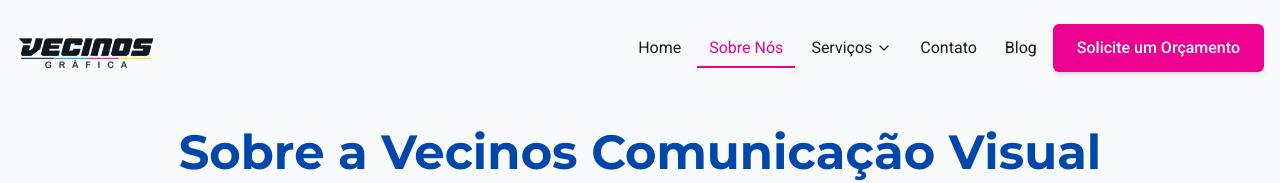
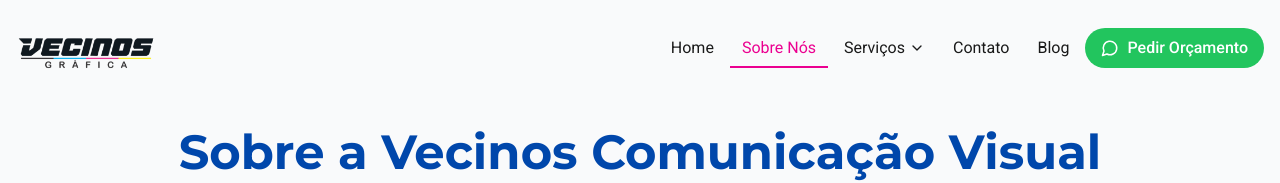
Before and after one commit to andremoller3/vibrant-print-portal, a React (Vite) app: page /sobre in a window 1280 px wide. Shown: the top 183 px of the page. Built offline with nearby package versions, Linux system fonts and the light colour scheme.

Commit message:
Refactor: Update WhatsApp CTA button style
Update the style of all WhatsApp call-to-action buttons to match the provided image.

```diff
--- a/src/components/Footer.tsx
+++ b/src/components/Footer.tsx
@@ -1,6 +1,6 @@
 
 import { Link } from 'react-router-dom';
-import { Phone, Mail, MapPin, Clock, Facebook, Instagram, Linkedin } from 'lucide-react';
+import { Phone, Mail, MapPin, Clock, Facebook, Instagram, Linkedin, MessageCircle } from 'lucide-react';
 
 const Footer = () => {
   return (
@@ -57,7 +57,7 @@ const Footer = () => {
                 <Link to="/sobre" className="text-gray-300 hover:text-vecinos-orange transition-colors duration-300">Sobre Nós</Link>
               </li>
               <li>
-                <Link to="/servicos" className="text-gray-300 hover:text-vecinos-orange transition-colors duration-300">Serviços</Link>
+                <Link to="/servicos/banners-faixas-fachadas" className="text-gray-300 hover:text-vecinos-orange transition-colors duration-300">Serviços</Link>
               </li>
               <li>
                 <Link to="/contato" className="text-gray-300 hover:text-vecinos-orange transition-colors duration-300">Contato</Link>
@@ -73,19 +73,19 @@ const Footer = () => {
             <h4 className="text-lg font-montserrat font-bold mb-6 text-white">Nossos Serviços</h4>
             <ul className="space-y-3">
               <li>
-                <Link to="/servicos" className="text-gray-300 hover:text-vecinos-orange transition-colors duration-300">Banners e Faixas</Link>
+                <Link to="/servicos/banners-faixas-fachadas" className="text-gray-300 hover:text-vecinos-orange transition-colors duration-300">Banners e Faixas</Link>
               </li>
               <li>
-                <Link to="/servicos" className="text-gray-300 hover:text-vecinos-orange transition-colors duration-300">Adesivos e Rótulos</Link>
+                <Link to="/servicos/adesivos-rotulos" className="text-gray-300 hover:text-vecinos-orange transition-colors duration-300">Adesivos e Rótulos</Link>
               </li>
               <li>
-                <Link to="/servicos" className="text-gray-300 hover:text-vecinos-orange transition-colors duration-300">Placas e Fachadas</Link>
+                <Link to="/servicos/banners-faixas-fachadas" className="text-gray-300 hover:text-vecinos-orange transition-colors duration-300">Placas e Fachadas</Link>
               </li>
               <li>
-                <Link to="/servicos" className="text-gray-300 hover:text-vecinos-orange transition-colors duration-300">Envelopamento de Veículos</Link>
+                <Link to="/servicos/adesivacao-veiculo" className="text-gray-300 hover:text-vecinos-orange transition-colors duration-300">Envelopamento de Veículos</Link>
               </li>
               <li>
-                <Link to="/servicos" className="text-gray-300 hover:text-vecinos-orange transition-colors duration-300">Impressão Digital</Link>
+                <Link to="/servicos/panfletos" className="text-gray-300 hover:text-vecinos-orange transition-colors duration-300">Impressão Digital</Link>
               </li>
             </ul>
           </div>
@@ -125,9 +125,10 @@ const Footer = () => {
                 href="https://wa.me/5512979790618"
                 target="_blank"
                 rel="noopener noreferrer"
-                className="btn btn-primary text-sm"
+                className="bg-green-500 hover:bg-green-600 text-white px-4 py-2 rounded-full flex items-center gap-2 transition-colors duration-300 font-medium"
               >
-                Solicite um Orçamento
+                <MessageCircle size={18} />
+                Pedir Orçamento
               </a>
             </div>
           </div>
--- a/src/components/Navbar.tsx
+++ b/src/components/Navbar.tsx
@@ -1,7 +1,7 @@
 
 import { useState, useEffect } from 'react';
 import { Link, useLocation } from 'react-router-dom';
-import { Menu, X, ChevronDown } from 'lucide-react';
+import { Menu, X, ChevronDown, MessageCircle } from 'lucide-react';
 import {
   DropdownMenu,
   DropdownMenuContent,
@@ -102,9 +102,10 @@ const Navbar = () => {
             href="https://wa.me/5512979790618"
             target="_blank"
             rel="noopener noreferrer"
-            className="btn btn-primary ml-4"
+            className="bg-green-500 hover:bg-green-600 text-white px-4 py-2 rounded-full flex items-center gap-2 ml-4 transition-colors duration-300 font-medium"
           >
-            Solicite um Orçamento
+            <MessageCircle size={18} />
+            Pedir Orçamento
           </a>
         </nav>
 
@@ -156,9 +157,10 @@ const Navbar = () => {
               href="https://wa.me/5512979790618"
               target="_blank"
               rel="noopener noreferrer"
-              className="btn btn-primary inline-block mt-6 text-center"
+              className="bg-green-500 hover:bg-green-600 text-white px-4 py-2 rounded-full flex items-center gap-2 mt-6 transition-colors duration-300 font-medium w-fit"
             >
-              Solicite um Orçamento
+              <MessageCircle size={18} />
+              Pedir Orçamento
             </a>
           </nav>
         </div>
--- a/src/pages/services/AdesivacaoVeiculo.tsx
+++ b/src/pages/services/AdesivacaoVeiculo.tsx
@@ -1,5 +1,5 @@
 
-import { ArrowRight, Check, Phone } from 'lucide-react';
+import { ArrowRight, Check, MessageCircle } from 'lucide-react';
 import Navbar from '@/components/Navbar';
 import Footer from '@/components/Footer';
 import { Link } from 'react-router-dom';
@@ -34,10 +34,10 @@ const AdesivacaoVeiculo = () => {
                   href="https://wa.me/5512979790618"
                   target="_blank"
                   rel="noopener noreferrer"
-                  className="btn bg-vecinos-orange text-white hover:bg-opacity-90 inline-flex items-center justify-center"
+                  className="bg-green-500 hover:bg-green-600 text-white px-6 py-3 rounded-full flex items-center gap-2 transition-colors duration-300 font-medium justify-center"
                 >
-                  <Phone size={18} className="mr-2" />
-                  Solicitar Orçamento
+                  <MessageCircle size={18} />
+                  Pedir Orçamento
                 </a>
                 <Link to="/contato" className="btn bg-transparent border-2 border-white text-white hover:bg-white hover:bg-opacity-10">
                   Fale Conosco
@@ -83,10 +83,10 @@ const AdesivacaoVeiculo = () => {
                 href="https://wa.me/5512979790618"
                 target="_blank"
                 rel="noopener noreferrer"
-                className="btn btn-primary inline-flex items-center"
+                className="bg-green-500 hover:bg-green-600 text-white px-6 py-3 rounded-full inline-flex items-center gap-2 transition-colors duration-300 font-medium"
               >
-                Solicitar Orçamento Agora
-                <ArrowRight size={18} className="ml-2" />
+                <MessageCircle size={18} />
+                Pedir Orçamento Agora
               </a>
             </div>
 
@@ -124,9 +124,10 @@ const AdesivacaoVeiculo = () => {
             href="https://wa.me/5512979790618"
             target="_blank"
             rel="noopener noreferrer"
-            className="btn bg-vecinos-orange text-white hover:bg-opacity-90 text-lg px-8 py-3"
+            className="bg-green-500 hover:bg-green-600 text-white px-8 py-4 rounded-full inline-flex items-center gap-2 transition-colors duration-300 font-medium text-lg"
           >
-            Solicitar Orçamento via WhatsApp
+            <MessageCircle size={20} />
+            Pedir Orçamento via WhatsApp
           </a>
         </div>
       </section>
--- a/src/pages/services/AdesivosRotulos.tsx
+++ b/src/pages/services/AdesivosRotulos.tsx
@@ -1,5 +1,5 @@
 
-import { ArrowRight, Check, Phone } from 'lucide-react';
+import { ArrowRight, Check, MessageCircle } from 'lucide-react';
 import Navbar from '@/components/Navbar';
 import Footer from '@/components/Footer';
 import { Link } from 'react-router-dom';
@@ -34,10 +34,10 @@ const AdesivosRotulos = () => {
                   href="https://wa.me/5512979790618"
                   target="_blank"
                   rel="noopener noreferrer"
-                  className="btn bg-vecinos-orange text-white hover:bg-opacity-90 inline-flex items-center justify-center"
+                  className="bg-green-500 hover:bg-green-600 text-white px-6 py-3 rounded-full flex items-center gap-2 transition-colors duration-300 font-medium justify-center"
                 >
-                  <Phone size={18} className="mr-2" />
-                  Solicitar Orçamento
+                  <MessageCircle size={18} />
+                  Pedir Orçamento
                 </a>
                 <Link to="/contato" className="btn bg-transparent border-2 border-white text-white hover:bg-white hover:bg-opacity-10">
                   Fale Conosco
@@ -83,10 +83,10 @@ const AdesivosRotulos = () => {
                 href="https://wa.me/5512979790618"
                 target="_blank"
                 rel="noopener noreferrer"
-                className="btn btn-primary inline-flex items-center"
+                className="bg-green-500 hover:bg-green-600 text-white px-6 py-3 rounded-full inline-flex items-center gap-2 transition-colors duration-300 font-medium"
               >
-                Solicitar Orçamento Agora
-                <ArrowRight size={18} className="ml-2" />
+                <MessageCircle size={18} />
+                Pedir Orçamento Agora
               </a>
             </div>
 
@@ -124,9 +124,10 @@ const AdesivosRotulos = () => {
             href="https://wa.me/5512979790618"
             target="_blank"
             rel="noopener noreferrer"
-            className="btn bg-vecinos-orange text-white hover:bg-opacity-90 text-lg px-8 py-3"
+            className="bg-green-500 hover:bg-green-600 text-white px-8 py-4 rounded-full inline-flex items-center gap-2 transition-colors duration-300 font-medium text-lg"
           >
-            Solicitar Orçamento via WhatsApp
+            <MessageCircle size={20} />
+            Pedir Orçamento via WhatsApp
           </a>
         </div>
       </section>
--- a/src/pages/services/CamisetasPersonalizadas.tsx
+++ b/src/pages/services/CamisetasPersonalizadas.tsx
@@ -1,5 +1,5 @@
 
-import { ArrowRight, Check, Phone } from 'lucide-react';
+import { ArrowRight, Check, MessageCircle } from 'lucide-react';
 import Navbar from '@/components/Navbar';
 import Footer from '@/components/Footer';
 import { Link } from 'react-router-dom';
@@ -34,10 +34,10 @@ const CamisetasPersonalizadas = () => {
                   href="https://wa.me/5512979790618"
                   target="_blank"
                   rel="noopener noreferrer"
-                  className="btn bg-vecinos-orange text-white hover:bg-opacity-90 inline-flex items-center justify-center"
+                  className="bg-green-500 hover:bg-green-600 text-white px-6 py-3 rounded-full flex items-center gap-2 transition-colors duration-300 font-medium justify-center"
                 >
-                  <Phone size={18} className="mr-2" />
-                  Solicitar Orçamento
+                  <MessageCircle size={18} />
+                  Pedir Orçamento
                 </a>
                 <Link to="/contato" className="btn bg-transparent border-2 border-white text-white hover:bg-white hover:bg-opacity-10">
                   Fale Conosco
@@ -83,10 +83,10 @@ const CamisetasPersonalizadas = () => {
                 href="https://wa.me/5512979790618"
                 target="_blank"
                 rel="noopener noreferrer"
-                className="btn btn-primary inline-flex items-center"
+                className="bg-green-500 hover:bg-green-600 text-white px-6 py-3 rounded-full inline-flex items-center gap-2 transition-colors duration-300 font-medium"
               >
-                Solicitar Orçamento Agora
-                <ArrowRight size={18} className="ml-2" />
+                <MessageCircle size={18} />
+                Pedir Orçamento Agora
               </a>
             </div>
 
@@ -124,9 +124,10 @@ const CamisetasPersonalizadas = () => {
             href="https://wa.me/5512979790618"
             target="_blank"
             rel="noopener noreferrer"
-            className="btn bg-vecinos-orange text-white hover:bg-opacity-90 text-lg px-8 py-3"
+            className="bg-green-500 hover:bg-green-600 text-white px-8 py-4 rounded-full inline-flex items-center gap-2 transition-colors duration-300 font-medium text-lg"
           >
-            Solicitar Orçamento via WhatsApp
+            <MessageCircle size={20} />
+            Pedir Orçamento via WhatsApp
           </a>
         </div>
       </section>
--- a/src/pages/services/Cardapios.tsx
+++ b/src/pages/services/Cardapios.tsx
@@ -1,5 +1,5 @@
 
-import { ArrowRight, Check, Phone } from 'lucide-react';
+import { ArrowRight, Check, MessageCircle } from 'lucide-react';
 import Navbar from '@/components/Navbar';
 import Footer from '@/components/Footer';
 import { Link } from 'react-router-dom';
@@ -34,10 +34,10 @@ const Cardapios = () => {
                   href="https://wa.me/5512979790618"
                   target="_blank"
                   rel="noopener noreferrer"
-                  className="btn bg-vecinos-orange text-white hover:bg-opacity-90 inline-flex items-center justify-center"
+                  className="bg-green-500 hover:bg-green-600 text-white px-6 py-3 rounded-full flex items-center gap-2 transition-colors duration-300 font-medium justify-center"
                 >
-                  <Phone size={18} className="mr-2" />
-                  Solicitar Orçamento
+                  <MessageCircle size={18} />
+                  Pedir Orçamento
                 </a>
                 <Link to="/contato" className="btn bg-transparent border-2 border-white text-white hover:bg-white hover:bg-opacity-10">
                   Fale Conosco
@@ -83,10 +83,10 @@ const Cardapios = () => {
                 href="https://wa.me/5512979790618"
                 target="_blank"
                 rel="noopener noreferrer"
-                className="btn btn-primary inline-flex items-center"
+                className="bg-green-500 hover:bg-green-600 text-white px-6 py-3 rounded-full inline-flex items-center gap-2 transition-colors duration-300 font-medium"
               >
-                Solicitar Orçamento Agora
-                <ArrowRight size={18} className="ml-2" />
+                <MessageCircle size={18} />
+                Pedir Orçamento Agora
               </a>
             </div>
 
@@ -124,9 +124,10 @@ const Cardapios = () => {
             href="https://wa.me/5512979790618"
             target="_blank"
             rel="noopener noreferrer"
-            className="btn bg-vecinos-orange text-white hover:bg-opacity-90 text-lg px-8 py-3"
+            className="bg-green-500 hover:bg-green-600 text-white px-8 py-4 rounded-full inline-flex items-center gap-2 transition-colors duration-300 font-medium text-lg"
           >
-            Solicitar Orçamento via WhatsApp
+            <MessageCircle size={20} />
+            Pedir Orçamento via WhatsApp
           </a>
         </div>
       </section>
--- a/src/pages/services/CartaoVisita.tsx
+++ b/src/pages/services/CartaoVisita.tsx
@@ -1,5 +1,5 @@
 
-import { ArrowRight, Check, Phone } from 'lucide-react';
+import { ArrowRight, Check, MessageCircle } from 'lucide-react';
 import Navbar from '@/components/Navbar';
 import Footer from '@/components/Footer';
 import { Link } from 'react-router-dom';
@@ -34,10 +34,10 @@ const CartaoVisita = () => {
                   href="https://wa.me/5512979790618"
                   target="_blank"
                   rel="noopener noreferrer"
-                  className="btn bg-vecinos-orange text-white hover:bg-opacity-90 inline-flex items-center justify-center"
+                  className="bg-green-500 hover:bg-green-600 text-white px-6 py-3 rounded-full flex items-center gap-2 transition-colors duration-300 font-medium justify-center"
                 >
-                  <Phone size={18} className="mr-2" />
-                  Solicitar Orçamento
+                  <MessageCircle size={18} />
+                  Pedir Orçamento
                 </a>
                 <Link to="/contato" className="btn bg-transparent border-2 border-white text-white hover:bg-white hover:bg-opacity-10">
                   Fale Conosco
@@ -83,10 +83,10 @@ const CartaoVisita = () => {
                 href="https://wa.me/5512979790618"
                 target="_blank"
                 rel="noopener noreferrer"
-                className="btn btn-primary inline-flex items-center"
+                className="bg-green-500 hover:bg-green-600 text-white px-6 py-3 rounded-full inline-flex items-center gap-2 transition-colors duration-300 font-medium"
               >
-                Solicitar Orçamento Agora
-                <ArrowRight size={18} className="ml-2" />
+                <MessageCircle size={18} />
+                Pedir Orçamento Agora
               </a>
             </div>
 
@@ -124,9 +124,10 @@ const CartaoVisita = () => {
             href="https://wa.me/5512979790618"
             target="_blank"
             rel="noopener noreferrer"
-            className="btn bg-vecinos-orange text-white hover:bg-opacity-90 text-lg px-8 py-3"
+            className="bg-green-500 hover:bg-green-600 text-white px-8 py-4 rounded-full inline-flex items-center gap-2 transition-colors duration-300 font-medium text-lg"
           >
-            Solicitar Orçamento via WhatsApp
+            <MessageCircle size={20} />
+            Pedir Orçamento via WhatsApp
           </a>
         </div>
       </section>
--- a/src/pages/services/Panfletos.tsx
+++ b/src/pages/services/Panfletos.tsx
@@ -1,5 +1,5 @@
 
-import { ArrowRight, Check, Phone } from 'lucide-react';
+import { ArrowRight, Check, MessageCircle } from 'lucide-react';
 import Navbar from '@/components/Navbar';
 import Footer from '@/components/Footer';
 import { Link } from 'react-router-dom';
@@ -34,10 +34,10 @@ const Panfletos = () => {
                   href="https://wa.me/5512979790618"
                   target="_blank"
                   rel="noopener noreferrer"
-                  className="btn bg-vecinos-orange text-white hover:bg-opacity-90 inline-flex items-center justify-center"
+                  className="bg-green-500 hover:bg-green-600 text-white px-6 py-3 rounded-full flex items-center gap-2 transition-colors duration-300 font-medium justify-center"
                 >
-                  <Phone size={18} className="mr-2" />
-                  Solicitar Orçamento
+                  <MessageCircle size={18} />
+                  Pedir Orçamento
                 </a>
                 <Link to="/contato" className="btn bg-transparent border-2 border-white text-white hover:bg-white hover:bg-opacity-10">
                   Fale Conosco
@@ -83,10 +83,10 @@ const Panfletos = () => {
                 href="https://wa.me/5512979790618"
                 target="_blank"
                 rel="noopener noreferrer"
-                className="btn btn-primary inline-flex items-center"
+                className="bg-green-500 hover:bg-green-600 text-white px-6 py-3 rounded-full inline-flex items-center gap-2 transition-colors duration-300 font-medium"
               >
-                Solicitar Orçamento Agora
-                <ArrowRight size={18} className="ml-2" />
+                <MessageCircle size={18} />
+                Pedir Orçamento Agora
               </a>
             </div>
 
@@ -124,9 +124,10 @@ const Panfletos = () => {
             href="https://wa.me/5512979790618"
             target="_blank"
             rel="noopener noreferrer"
-            className="btn bg-vecinos-orange text-white hover:bg-opacity-90 text-lg px-8 py-3"
+            className="bg-green-500 hover:bg-green-600 text-white px-8 py-4 rounded-full inline-flex items-center gap-2 transition-colors duration-300 font-medium text-lg"
           >
-            Solicitar Orçamento via WhatsApp
+            <MessageCircle size={20} />
+            Pedir Orçamento via WhatsApp
           </a>
         </div>
       </section>
--- a/src/pages/services/PlacaPVC.tsx
+++ b/src/pages/services/PlacaPVC.tsx
@@ -1,5 +1,5 @@
 
-import { ArrowRight, Check, Phone } from 'lucide-react';
+import { ArrowRight, Check, MessageCircle } from 'lucide-react';
 import Navbar from '@/components/Navbar';
 import Footer from '@/components/Footer';
 import { Link } from 'react-router-dom';
@@ -34,10 +34,10 @@ const PlacaPVC = () => {
                   href="https://wa.me/5512979790618"
                   target="_blank"
                   rel="noopener noreferrer"
-                  className="btn bg-vecinos-orange text-white hover:bg-opacity-90 inline-flex items-center justify-center"
+                  className="bg-green-500 hover:bg-green-600 text-white px-6 py-3 rounded-full flex items-center gap-2 transition-colors duration-300 font-medium justify-center"
                 >
-                  <Phone size={18} className="mr-2" />
-                  Solicitar Orçamento
+                  <MessageCircle size={18} />
+                  Pedir Orçamento
                 </a>
                 <Link to="/contato" className="btn bg-transparent border-2 border-white text-white hover:bg-white hover:bg-opacity-10">
                   Fale Conosco
@@ -83,10 +83,10 @@ const PlacaPVC = () => {
                 href="https://wa.me/5512979790618"
                 target="_blank"
                 rel="noopener noreferrer"
-                className="btn btn-primary inline-flex items-center"
+                className="bg-green-500 hover:bg-green-600 text-white px-6 py-3 rounded-full inline-flex items-center gap-2 transition-colors duration-300 font-medium"
               >
-                Solicitar Orçamento Agora
-                <ArrowRight size={18} className="ml-2" />
+                <MessageCircle size={18} />
+                Pedir Orçamento Agora
               </a>
             </div>
 
@@ -124,9 +124,10 @@ const PlacaPVC = () => {
             href="https://wa.me/5512979790618"
             target="_blank"
             rel="noopener noreferrer"
-            className="btn bg-vecinos-orange text-white hover:bg-opacity-90 text-lg px-8 py-3"
+            className="bg-green-500 hover:bg-green-600 text-white px-8 py-4 rounded-full inline-flex items-center gap-2 transition-colors duration-300 font-medium text-lg"
           >
-            Solicitar Orçamento via WhatsApp
+            <MessageCircle size={20} />
+            Pedir Orçamento via WhatsApp
           </a>
         </div>
       </section>
--- a/src/pages/services/WindBanners.tsx
+++ b/src/pages/services/WindBanners.tsx
@@ -1,5 +1,5 @@
 
-import { ArrowRight, Check, Phone } from 'lucide-react';
+import { ArrowRight, Check, MessageCircle } from 'lucide-react';
 import Navbar from '@/components/Navbar';
 import Footer from '@/components/Footer';
 import { Link } from 'react-router-dom';
@@ -34,10 +34,10 @@ const WindBanners = () => {
                   href="https://wa.me/5512979790618"
                   target="_blank"
                   rel="noopener noreferrer"
-                  className="btn bg-vecinos-orange text-white hover:bg-opacity-90 inline-flex items-center justify-center"
+                  className="bg-green-500 hover:bg-green-600 text-white px-6 py-3 rounded-full flex items-center gap-2 transition-colors duration-300 font-medium justify-center"
                 >
-                  <Phone size={18} className="mr-2" />
-                  Solicitar Orçamento
+                  <MessageCircle size={18} />
+                  Pedir Orçamento
                 </a>
                 <Link to="/contato" className="btn bg-transparent border-2 border-white text-white hover:bg-white hover:bg-opacity-10">
                   Fale Conosco
@@ -83,10 +83,10 @@ const WindBanners = () => {
                 href="https://wa.me/5512979790618"
                 target="_blank"
                 rel="noopener noreferrer"
-                className="btn btn-primary inline-flex items-center"
+                className="bg-green-500 hover:bg-green-600 text-white px-6 py-3 rounded-full inline-flex items-center gap-2 transition-colors duration-300 font-medium"
               >
-                Solicitar Orçamento Agora
-                <ArrowRight size={18} className="ml-2" />
+                <MessageCircle size={18} />
+                Pedir Orçamento Agora
               </a>
             </div>
 
@@ -124,9 +124,10 @@ const WindBanners = () => {
             href="https://wa.me/5512979790618"
             target="_blank"
             rel="noopener noreferrer"
-            className="btn bg-vecinos-orange text-white hover:bg-opacity-90 text-lg px-8 py-3"
+            className="bg-green-500 hover:bg-green-600 text-white px-8 py-4 rounded-full inline-flex items-center gap-2 transition-colors duration-300 font-medium text-lg"
           >
-            Solicitar Orçamento via WhatsApp
+            <MessageCircle size={20} />
+            Pedir Orçamento via WhatsApp
           </a>
         </div>
       </section>
```
